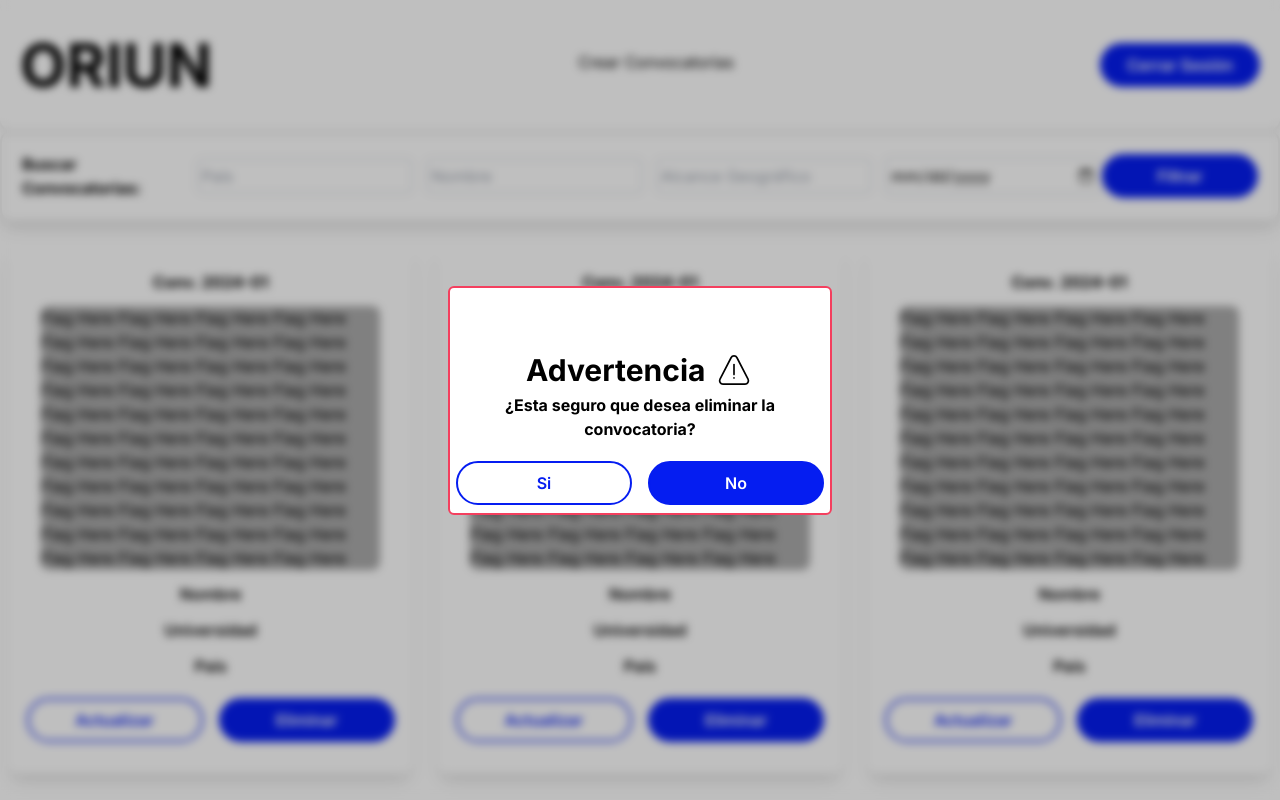
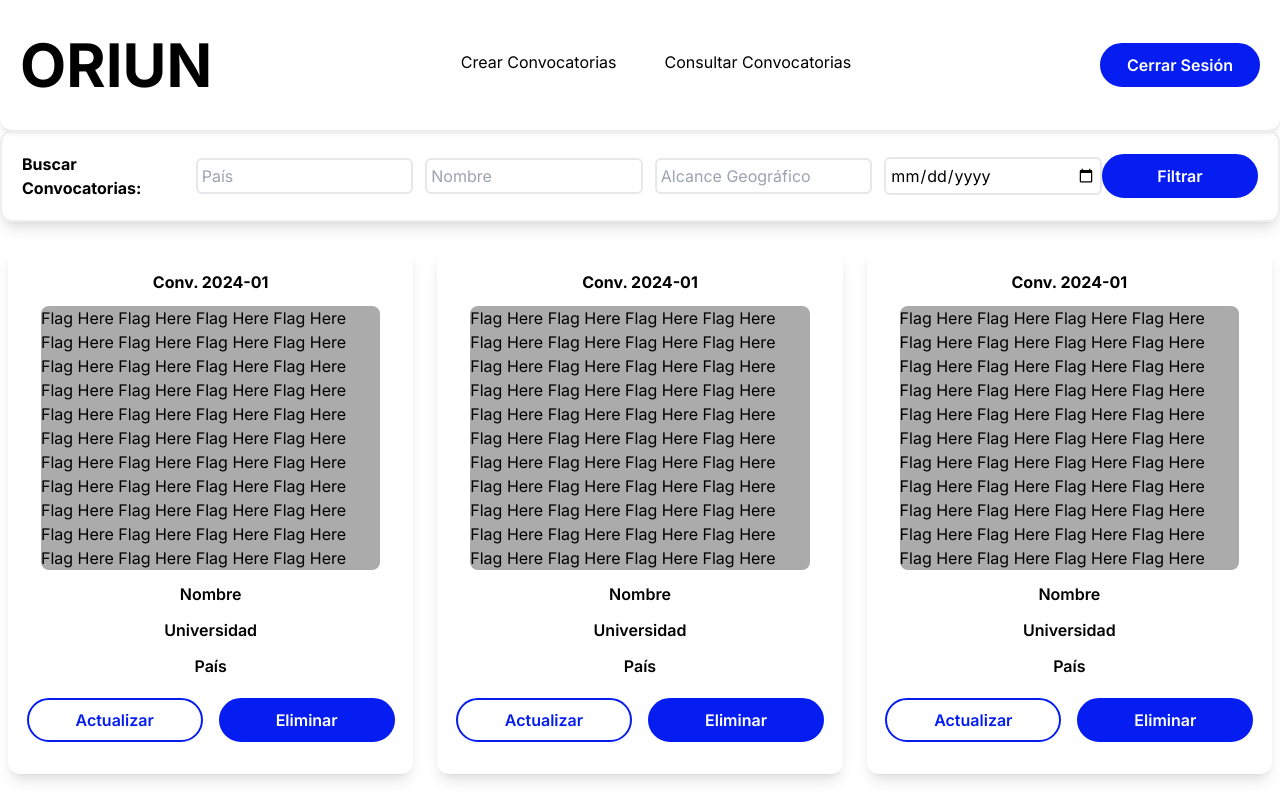
Before and after one commit to camunozv/oriun-frontend, a Next.js app: page /ConvocatoriasAdmin in a window 1280 px wide. Shown: the top 800 px of the page. Built offline with nearby package versions, Linux system fonts and the light colour scheme.

Commit message:
Create conv admin pending to implement, navigation improved

```diff
--- /dev/null
+++ b/app/ConvocatoriasAdmin/CrearConvocatoria/page.jsx
@@ -0,0 +1,13 @@
+import React from "react";
+
+function CrearConvocatoria() {
+  return (
+    <>
+      <main className="relative mt-4 mx-auto overflow-hidden max-w-[1580px] gap-3 p-2">
+        niggers
+      </main>
+    </>
+  );
+}
+
+export default CrearConvocatoria;
--- a/app/ConvocatoriasAdmin/layout.jsx
+++ b/app/ConvocatoriasAdmin/layout.jsx
@@ -8,7 +8,6 @@ function ConvocatoriasAdminLayout({ children }) {
   return (
     <>
       <NavbarConvocatorias links={LINKS_ADMIN}/>
-      <Filter />
       {children}
     </>
   );
--- a/app/ConvocatoriasAdmin/page.jsx
+++ b/app/ConvocatoriasAdmin/page.jsx
@@ -1,6 +1,7 @@
+"use client";
 import React from "react";
 import CardConvocatorias from "@/components/ConvsPage/CardConvocatorias";
-import Modal from "@/components/ConvsPage/Modal";
+import Filter from "@/components/ConvsPage/Filter";
 
 function ConvocatoriasAdminPage() {
   // En esta parte debe ir el hook que realiza la petición a la api
@@ -10,9 +11,9 @@ function ConvocatoriasAdminPage() {
 
   return (
     <>
+      <Filter />
       <main className="relative mt-4 mx-auto overflow-hidden max-w-[1580px] gap-3 p-2">
         <div className="grid grid-cols-3 w-full gap-6">
-          <Modal isVisible={true}/>
           <CardConvocatorias admin={true} />
           <CardConvocatorias admin={true} />
           <CardConvocatorias admin={true} />
--- a/app/ConvocatoriasEstudiante/[lambda]/page.jsx
+++ b/app/ConvocatoriasEstudiante/[lambda]/page.jsx
@@ -1,7 +1,7 @@
 import Link from "next/link";
 import React from "react";
 
-function ConvocatoriasPage({ params }) {
+function ConvocatoriasDetailsPage({ params }) {
   return (
     <main>
       <h1>Información sobre convocatoria: {params.lambda} </h1>
@@ -21,4 +21,4 @@ function ConvocatoriasPage({ params }) {
 }
 
 
-export default ConvocatoriasPage;
+export default ConvocatoriasDetailsPage;
--- a/app/ConvocatoriasEstudiante/layout.jsx
+++ b/app/ConvocatoriasEstudiante/layout.jsx
@@ -2,7 +2,7 @@ import React from "react";
 import Filter from "@/components/ConvsPage/Filter";
 import NavbarConvocatorias from "@/components/ConvsPage/NavbarConvocatorias";
 import { LINKS_ESTUDIANTE } from "@/constants";
-function ConvocatoriasLayout({ children }) {
+function ConvocatoriasEstudianteLayout({ children }) {
   {
     /**
      * Children es un objeto especial de react que permite.
@@ -24,4 +24,4 @@ function ConvocatoriasLayout({ children }) {
   );
 }
 
-export default ConvocatoriasLayout;
+export default ConvocatoriasEstudianteLayout;
--- a/components/ConvsPage/CardConvocatorias.jsx
+++ b/components/ConvsPage/CardConvocatorias.jsx
@@ -1,11 +1,15 @@
-import React from "react";
+"use client";
+import React, { useState } from "react";
 import Modal from "./Modal";
 
 function CardConvocatorias({ admin, name, university, country }) {
+
+  const [isVisibleModal, setIsVisibleModal ] = useState(false);
+
   if (admin === true) {
     return (
       <>
-
+        <Modal isVisible={isVisibleModal} onClose={() => {setIsVisibleModal(false)}}/>
         <div className="flex justify-center items-center flex-col gap-3 bg-white shadow-lg rounded-xl p-6 w-full h-full">
           <h6 className="font-bold">Conv. 2024-01</h6>
           <div className="w-[95%] h-45 bg-figma_grey text-black rounded-lg">
@@ -35,6 +39,7 @@ function CardConvocatorias({ admin, name, university, country }) {
               <button
               type="button"
               className="w-full font-semibold bg-figma_blue border-2 rounded-full border-figma_blue text-white py-2"
+              onClick={() => {setIsVisibleModal(true)}}
               >
               Eliminar
               </button>
--- a/components/ConvsPage/Modal.jsx
+++ b/components/ConvsPage/Modal.jsx
@@ -1,7 +1,8 @@
+"use client";
 import React from "react";
 import { CiWarning } from "react-icons/ci";
 
-function Modal({ isVisible }) {
+function Modal({ isVisible, onClose }) {
   // fixed: positions the element relative to the viewport independent from the scroll position
   // inset-0: this utility manipulates the positioning of the element relative to its container, it is just a shorcut
   // to manipulate at the same time the properties: left, right, bottom, & top.
@@ -9,18 +10,29 @@ function Modal({ isVisible }) {
   // where 0 is full trasnparent & 100 is full opace.
   // backdrop-blur-value: is used to apply a blur effect to the elements behind an element with this property.
 
+  // This functions allows correct closing of the Modal when blurred background is clicked.
+  const handleOnClose = (e) => {
+    if (e.target.id === "wrapper")
+    {
+      onClose();
+    }
+  }
+
   if (isVisible == true) {
     return (
-      <div className="flex fixed justify-center items-center bg-black inset-0 backdrop-blur-sm bg-opacity-25">
-        <div className="flex flex-col justify-center items-center bg-white border-2 border-rose-500 rounded-md w-96">
-        <button type="button" className="inline text-white text-[40px]">x</button>
-          <div className="flex justify-between items-center w-[60%]">
+      <div
+        id = "wrapper"
+        className="flex fixed justify-center items-center bg-black inset-0 backdrop-blur-sm bg-opacity-25"
+        onClick={handleOnClose}
+      >
+        <div className="flex flex-col justify-center items-center bg-white border-2 border-rose-500 rounded-md w-96 p-6">
+          <div className="flex justify-between items-center w-[70%]">
             <h1 className="font-bold text-[30px]">Advertencia</h1>
             <CiWarning className="h-[40px] w-[40px]" />
           </div>
-          <h5 className="font-bold text-center">
+          <p className="font-bold text-center">
             ¿Esta seguro que desea eliminar la convocatoria?
-          </h5>
+          </p>
 
           <div className="flex justify-between items-center w-96 mt-3">
             <div className="w-full p-2">
@@ -35,6 +47,9 @@ function Modal({ isVisible }) {
               <button
                 type="button"
                 className="w-full font-semibold bg-figma_blue border-2 rounded-full border-figma_blue text-white py-2"
+                onClick={() => {
+                  onClose();
+                }}
               >
                 No
               </button>
--- a/constants/index.js
+++ b/constants/index.js
@@ -1,12 +1,12 @@
 export const LINKS_ESTUDIANTE = [
-    {href:"/", key:"convocatorias_disponibles", label:"Convocatorias Disponibles"},
-    {href:"/", key:"convocatorias_cerradas", label:"Convocatorias Cerradas"},
-    {href:"/", key:"mis_convocatorias", label:"Mis Convocatorias"},
+    {href:"/ConvocatoriasDisponibles", key:"convocatorias_disponibles", label:"Convocatorias Disponibles"},
+    {href:"/ConvocatoriasCerradas", key:"convocatorias_cerradas", label:"Convocatorias Cerradas"},
+    {href:"/MisConvocatorias", key:"mis_convocatorias", label:"Mis Convocatorias"},
 ]
 
 export const LINKS_ADMIN = [
-    {href:"/", key:"crear_convocatorias",label:"Crear Convocatorias"},
-    //{href:"/", key:"consultar_convocatorias", label:"Consultar Convocatorias"},
+    {href:"/ConvocatoriasAdmin/CrearConvocatoria", key:"crear_convocatorias",label:"Crear Convocatorias"},
+    {href:"/ConvocatoriasAdmin", key:"consultar_convocatorias", label:"Consultar Convocatorias"},
 ]
 
 // Dentro de consultar convocatorias se mostraran las convocatorias publicadas, para las que habrá un botón de opciones
```
